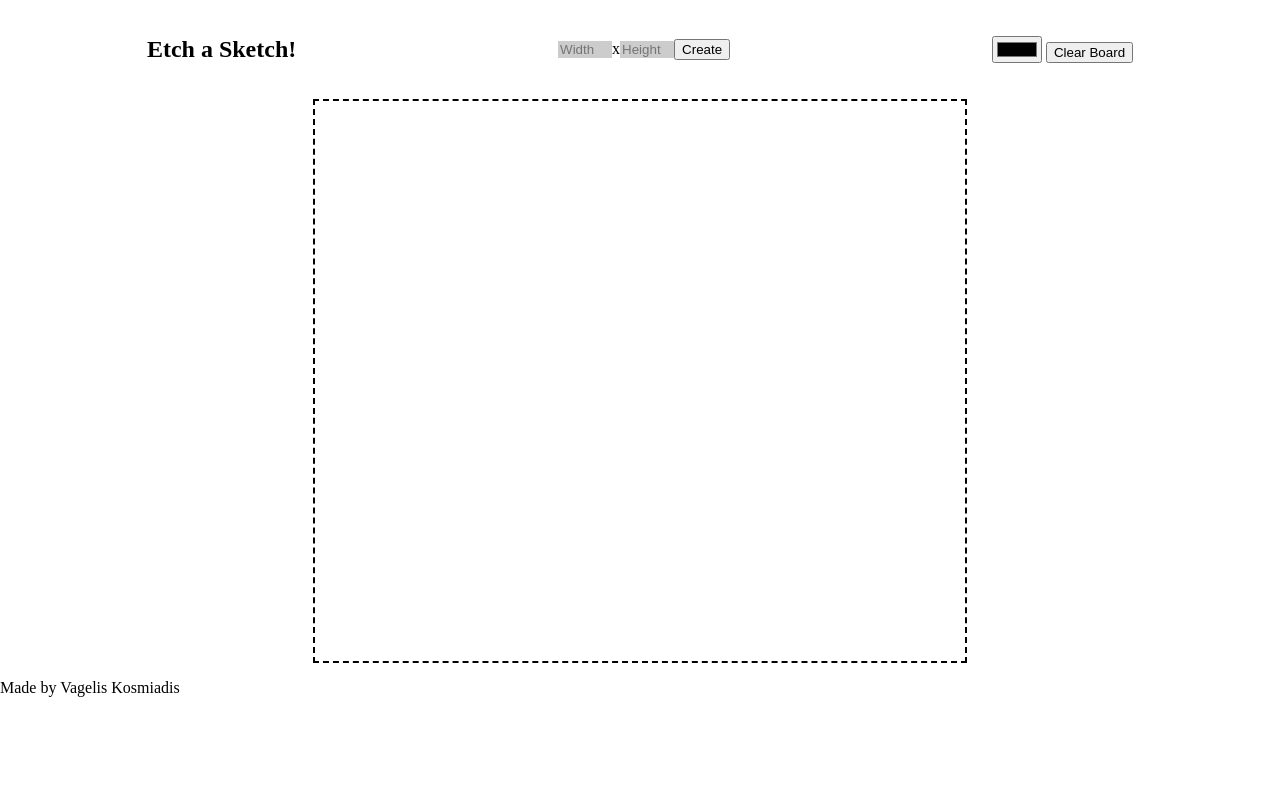
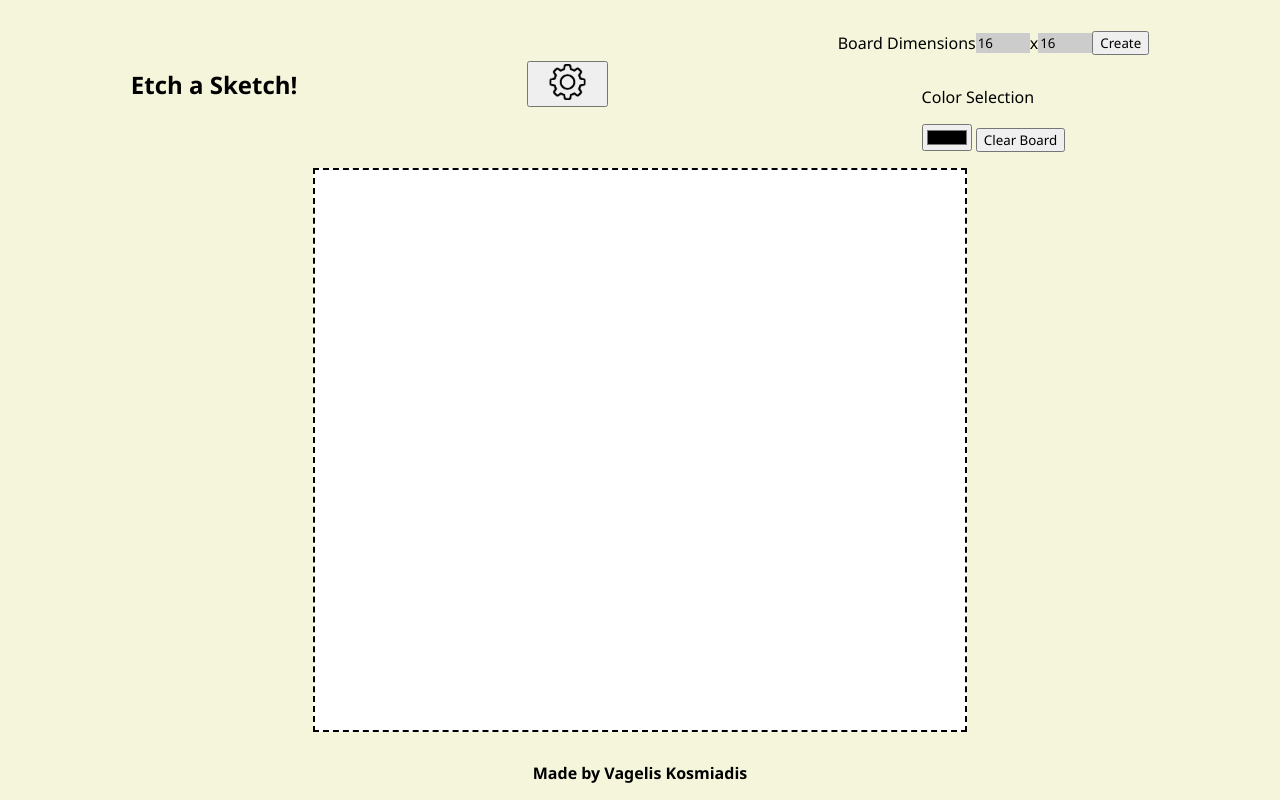
Before and after one commit to kosmiadis/etch-a-sketch, a plain HTML site: page index.html in a window 1280 px wide. Drawn offline with Linux system fonts and the light colour scheme.

Commit message:
Added new Lines

```diff
--- a/index.html
+++ b/index.html
@@ -9,16 +9,24 @@
 <body>
     <div class="header">
         <h2>Etch a Sketch!</h2>
+        <button id="settings"><img src="images/settings.png" width="65px"></button>
+        <div class="settings">
             <div class="cells-input">
-            <input type="text" id='grid-width' placeholder="Width">
+                <p>Board Dimensions</p>
+                <input type="text" id='grid-width' placeholder="Width" value="16">
                 <span>x</span>
-            <input type="text" id='grid-height' placeholder="Height">
+                <input type="text" id='grid-height' placeholder="Height" value="16">
                 <button id="create-grid-btn">Create</button>
             </div>
+
             <div class="actions">
+                <p>Color Selection</p>
                 <input type="color" id="select-color">
                 <button id="clear-board">Clear Board</button>
             </div>
+        </div>
+
+
     </div>
 
     <div class="paint-container">
--- a/style.scss
+++ b/style.scss
@@ -1,10 +1,27 @@
 body {
+    background-color: beige;
     margin: 0;
     box-sizing: content-box;
     height: 100vh;
+
+    * {
+        font-family:'Segoe UI', Tahoma, Geneva, Verdana, sans-serif;
+    }
+}
+
+footer {
+    position: absolute;
+    bottom: 0;
+    left: 0;
+    width: 100%;
+    display: flex;
+    align-items: center;
+    justify-content: center;
+    font-weight: 600;
 }
 
 .paint-container {
+    background-color: white;
     margin: auto;
     border: 2px dashed black;
     width: 90%;
@@ -19,6 +36,11 @@ body {
     }
 }
 
+div.settings {
+    display: flex;
+    flex-direction: column;
+    align-items: center;
+}
 .cells-input {
     display: flex;
     align-items: center;
```
Also changed, not shown: images/settings.png (added), style.css, style.min.css. Lines whose indentation alone changed are shown as unchanged.
